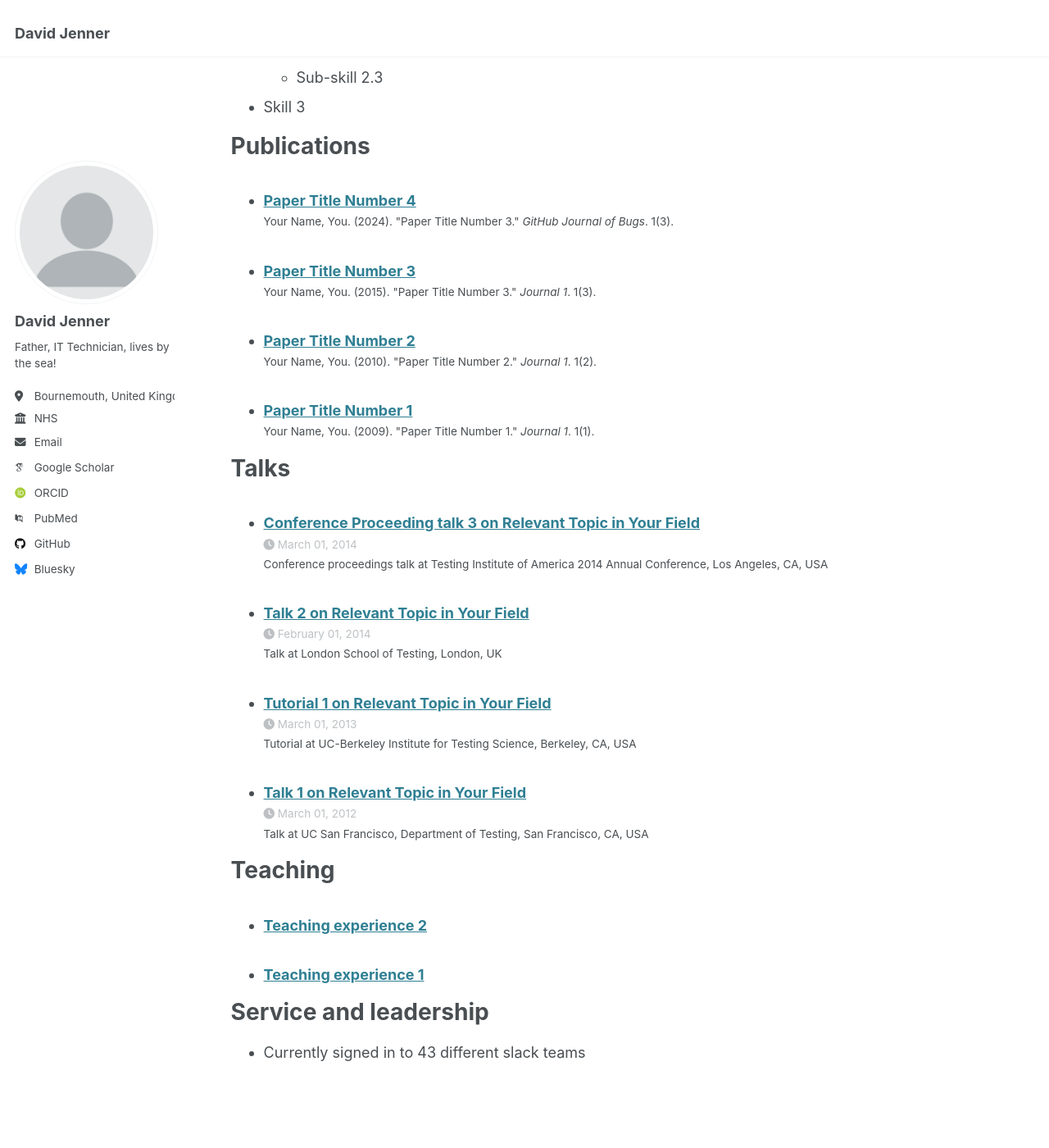
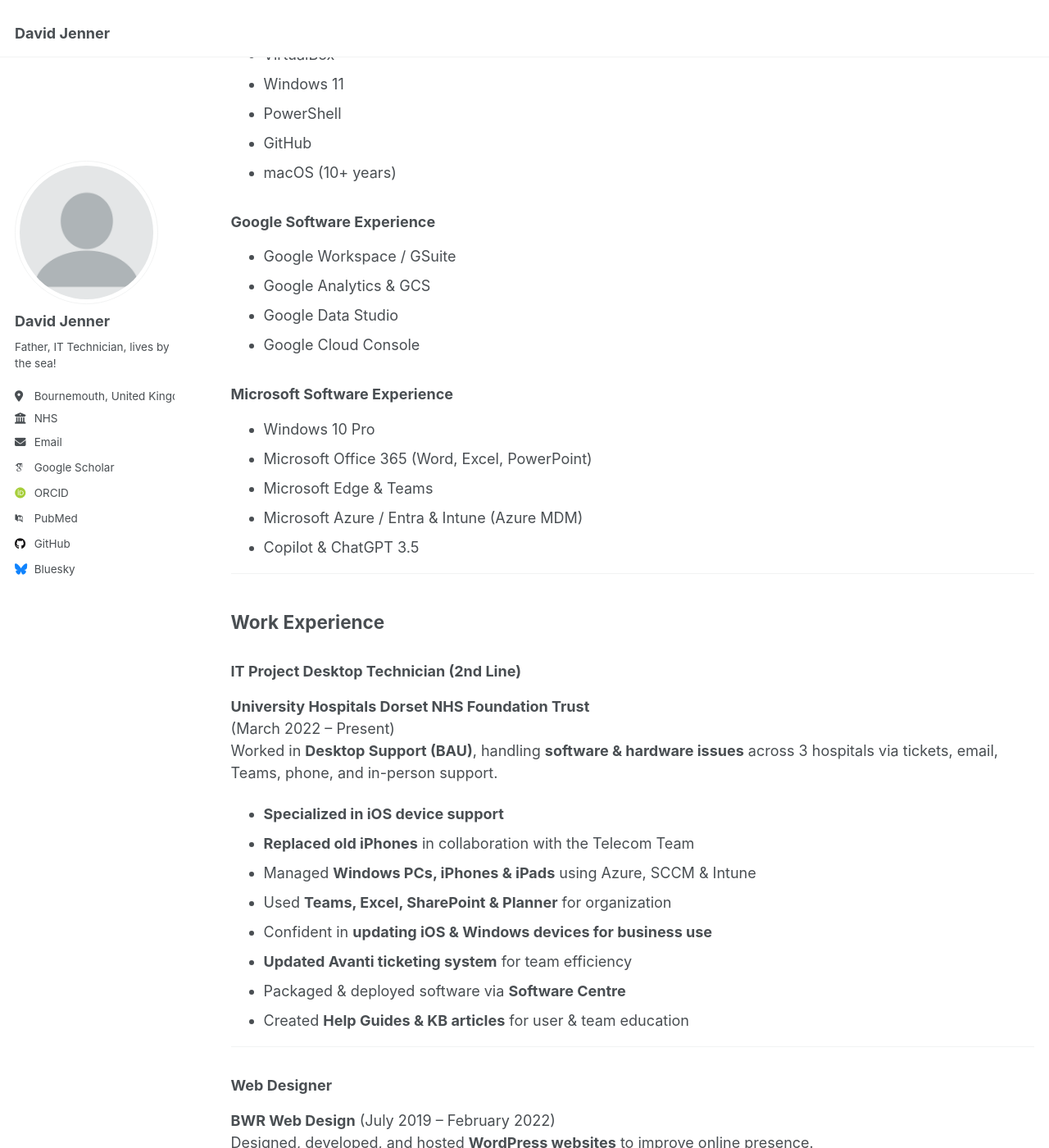
Before and after one commit to davidjenner/davidjenner.github.io, a Jekyll site: the page built from _pages/cv.md, in a window 1280 px wide and 1400 px high, scrolled down 925 px. Shown: the whole window at 82% size. Built offline with Jekyll 4.4.1, drawn with Linux system fonts in a browser that asks for light colours; some web fonts are replaced; some of the changed text lies outside the part shown.

Commit message:
Update cv.md

```diff
--- a/_pages/cv.md
+++ b/_pages/cv.md
@@ -9,56 +9,127 @@ redirect_from:
 
 {% include base_path %}
 
-Education
-======
-* Ph.D in Version Control Theory, GitHub University, 2018 (expected)
-* M.S. in Jekyll, GitHub University, 2014
-* B.S. in GitHub, GitHub University, 2012
+# David Jenner
 
-Work experience
-======
-* Spring 2024: Academic Pages Collaborator
-  * GitHub University
-  * Duties includes: Updates and improvements to template
-  * Supervisor: The Users
+**West Cliff, Bournemouth, BH4**
+**Email:** david.a.jenner@gmail.com
+**LinkedIn:** [davidjenner6](https://www.linkedin.com/in/davidjenner6)
+**Google Dev:** [davidjenner6](https://g.dev/davidjenner6)
+**Mobile:** +447398215808
 
-* Fall 2015: Research Assistant
-  * GitHub University
-  * Duties included: Merging pull requests
-  * Supervisor: Professor Hub
+**Full, clean driving license / Owns car**
+**British National / UK Citizen**
+**ITILv4 Certified / 2 Years 2nd Line IT Industry Experience**
 
-* Summer 2015: Research Assistant
-  * GitHub University
-  * Duties included: Tagging issues
-  * Supervisor: Professor Git
+---
 
-Skills
-======
-* Skill 1
-* Skill 2
-  * Sub-skill 2.1
-  * Sub-skill 2.2
-  * Sub-skill 2.3
-* Skill 3
+## Objective
 
-Publications
-======
-  <ul>{% for post in site.publications reversed %}
-    {% include archive-single-cv.html %}
-  {% endfor %}</ul>
+Seeking a **full-time, permanent IT role** within a **5-mile radius of Bournemouth or Poole**.
+- **Location Preference:** Bournemouth/Poole (not willing to commute to Hants or Wilts).
+- **Work Mode:** On-site preferred, hybrid acceptable, **no remote work** for now.
+- **Job Type:** No contract or temp work.
+- **Availability:** One-month notice period.
+- **Salary Expectation:** £28K – £32K.
 
-Talks
-======
-  <ul>{% for post in site.talks reversed %}
-    {% include archive-single-talk-cv.html  %}
-  {% endfor %}</ul>
+---
 
-Teaching
-======
-  <ul>{% for post in site.teaching reversed %}
-    {% include archive-single-cv.html %}
-  {% endfor %}</ul>
+## Technical Skills
 
-Service and leadership
-======
-* Currently signed in to 43 different slack teams
+### General IT Skills
+- Veeam Backup
+- VirtualBox
+- Windows 11
+- PowerShell
+- GitHub
+- macOS (10+ years)
+
+### Google Software Experience
+- Google Workspace / GSuite
+- Google Analytics & GCS
+- Google Data Studio
+- Google Cloud Console
+
+### Microsoft Software Experience
+- Windows 10 Pro
+- Microsoft Office 365 (Word, Excel, PowerPoint)
+- Microsoft Edge & Teams
+- Microsoft Azure / Entra & Intune (Azure MDM)
+- Copilot & ChatGPT 3.5
+
+---
+
+## Work Experience
+
+### **IT Project Desktop Technician (2nd Line)**
+**University Hospitals Dorset NHS Foundation Trust**
+(March 2022 – Present)
+Worked in **Desktop Support (BAU)**, handling **software & hardware issues** across 3 hospitals via tickets, email, Teams, phone, and in-person support.
+
+- **Specialized in iOS device support**
+- **Replaced old iPhones** in collaboration with the Telecom Team
+- Managed **Windows PCs, iPhones & iPads** using Azure, SCCM & Intune
+- Used **Teams, Excel, SharePoint & Planner** for organization
+- Confident in **updating iOS & Windows devices for business use**
+- **Updated Avanti ticketing system** for team efficiency
+- Packaged & deployed software via **Software Centre**
+- Created **Help Guides & KB articles** for user & team education
+
+---
+
+### **Web Designer**
+**BWR Web Design** (July 2019 – February 2022)
+Designed, developed, and hosted **WordPress websites** to improve online presence.
+
+- Provided **remote support via TeamViewer**
+- Managed **Office 365 email setup**
+- Provided **out-of-hours support** for urgent website issues
+
+---
+
+### **Customer Service**
+**Carphone Warehouse Business** (June 2018 – June 2019)
+- **Troubleshot mobile phone & network issues**
+- **Handled customer queries via Outlook & Excel**
+- **Processed mobile phone repairs & replacements**
+
+### Older Experience
+More details on **[LinkedIn](https://www.linkedin.com/in/davidjenner6)**.
+
+---
+
+## Education
+
+### **ITILv4 Foundation in IT Service Management**
+**PeopleCert by Axelos** (October 2023)
+
+### **Become an Ethical Hacker**
+**LinkedIn Learning** (April 2023)
+
+### **UX/UI Design Course**
+**CityLit, London** (Oct 2021 – Jan 2022)
+
+### **BA (Hons) Graphic Communication – 2:2**
+**University for the Creative Arts, Farnham** (2008 – 2011)
+
+### **Foundation in Art and Design**
+**Arts University Bournemouth** (2007 – 2008)
+
+### **A-Levels:** Art (C), ICT (B)
+**Poole High School** (2005 – 2007)
+
+### **GCSEs:** 5 A–C (including Maths, English, Science)
+**Poole High School** (2003 – 2005)
+
+---
+
+## Certifications & Courses
+
+- **Networking Foundations: Basics** (LinkedIn Learning, 2023)
+- **Windows 11 Essential Training** (LinkedIn Learning, 2023)
+- **Wireshark Essential Training** (LinkedIn Learning, 2021)
+- **Windows 10: Troubleshooting for IT Support** (LinkedIn Learning, 2023)
+- **Microsoft Excel & PowerPoint Training (Office 365)**
+- **Windows Server 2016: DNS & Active Directory**
+
+---
```
